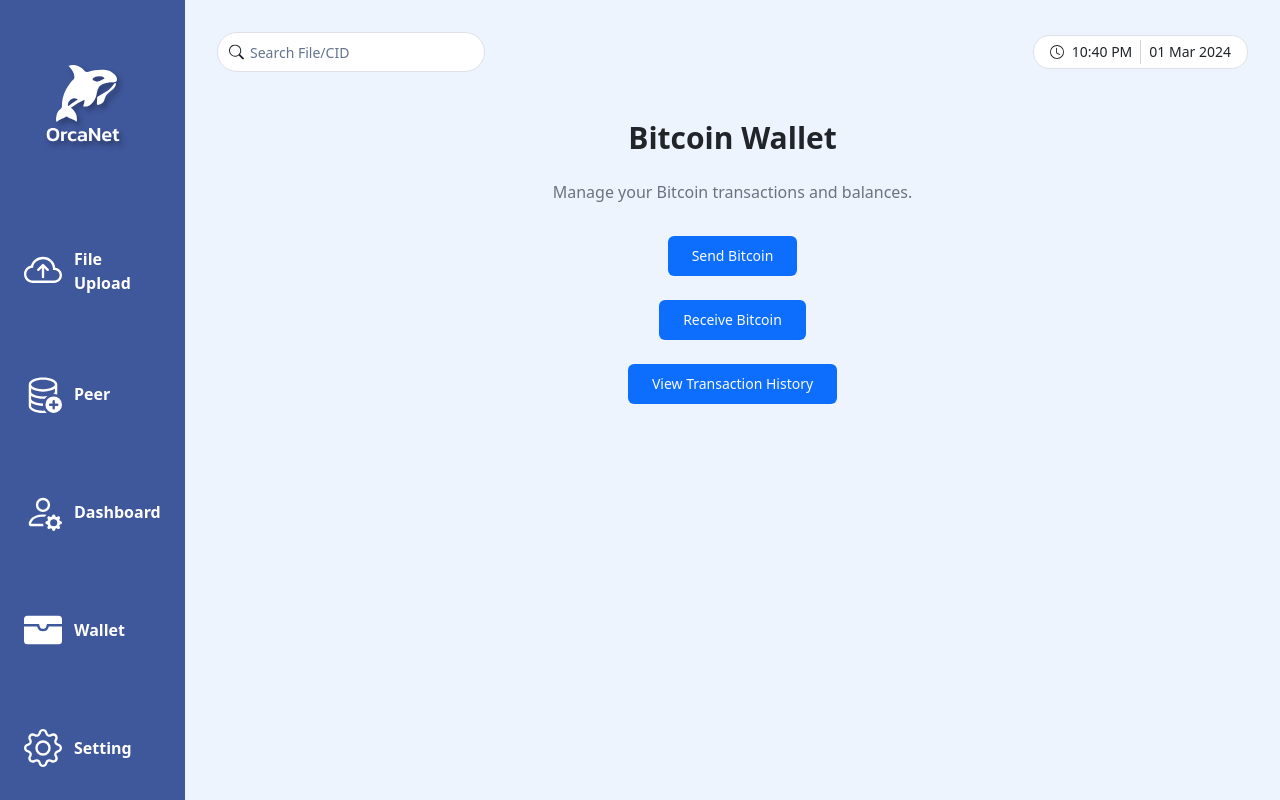
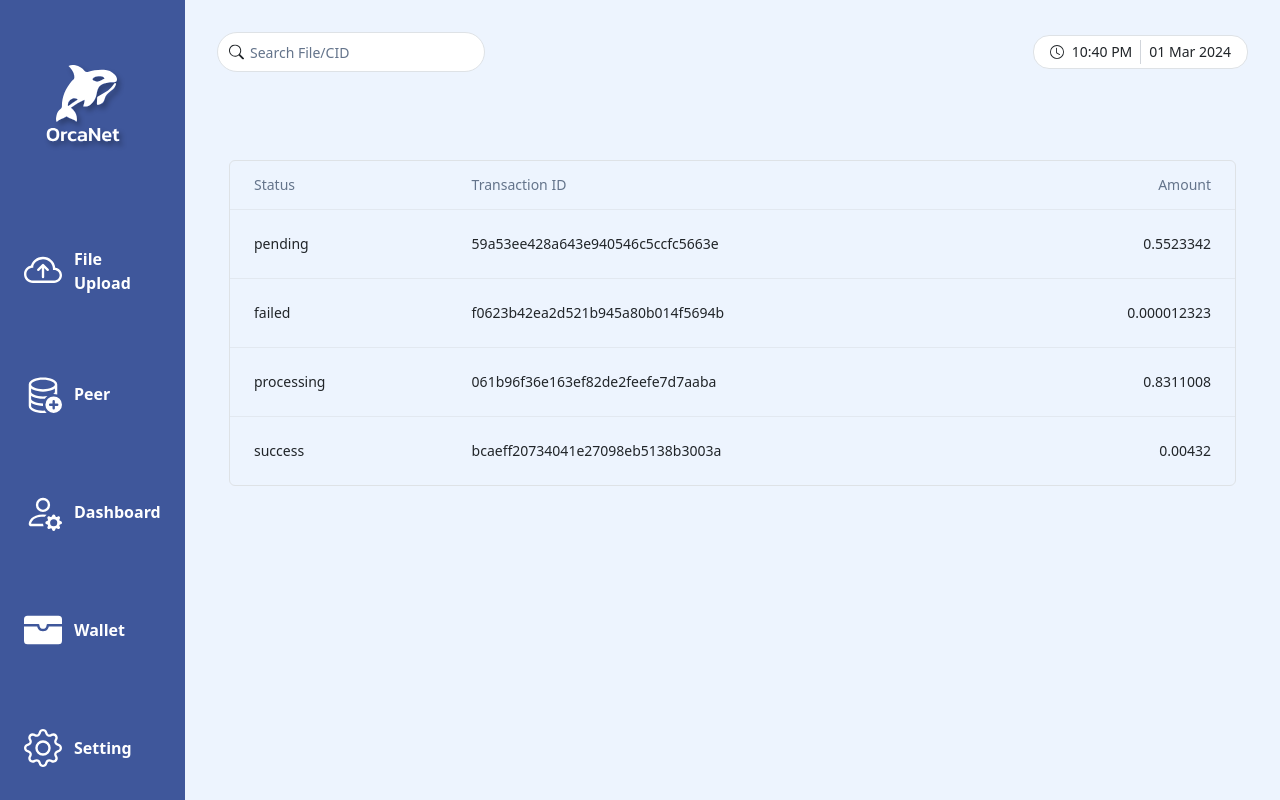
Before and after one commit to sbu-416-24sp/orcanet-desktop-deprecated, a React (Vite) app in the folder frontend/: page /Wallet in a window 1280 px wide. Built offline with nearby package versions, Linux system fonts and the light colour scheme; the HTML template or start-up script is replaced by a standard one.

Commit message:
Add data table component for wallet

```diff
--- a/frontend/src/components/Wallet/WalletPage.tsx
+++ b/frontend/src/components/Wallet/WalletPage.tsx
@@ -1,27 +1,65 @@
 import { motion } from "framer-motion";
 import { routeVariants } from "../../helper/RouterAnimation";
-import { Button } from "@/components/ui/button";
-
+import { useState, useEffect } from "react";
+import { Payment, columns } from "./columns";
+import { DataTable } from "./data-table";
 import Header from "../Header/Header";
 
-export default function WalletPage() {
+async function getData(): Promise<Payment[]> {
+  // Fetch data from your API here.
+  return [
+    {
+      id: "59a53ee428a643e940546c5ccfc5663e",
+      amount: 0.5523342,
+      status: "pending",
+    },
+    {
+      id: "f0623b42ea2d521b945a80b014f5694b",
+      amount: 0.000012323,
+      status: "failed",
+    },
+    {
+      id: "061b96f36e163ef82de2feefe7d7aaba",
+      amount: 0.8311008,
+      status: "processing",
+    },
+    {
+      id: "bcaeff20734041e27098eb5138b3003a",
+      amount: 0.00432,
+      status: "success",
+    },
+    // ...
+  ];
+}
+
+export default function DemoPage() {
+  const [data, setData] = useState<Payment[]>([]);
+
+  useEffect(() => {
+    const fetchData = async () => {
+      const result = await getData();
+      setData(result);
+    };
+
+    fetchData();
+  }, []);
+
   return (
     <motion.div
-      // className="content file-upload-page"
       className="p-8 h-full bg-blue-100 bg-opacity-50"
       initial="initial"
       animate="final"
       variants={routeVariants}
     >
-      <Header />
-      <div className="flex flex-col items-center justify-center">
-        <h1 className="text-3xl font-bold mb-4">Bitcoin Wallet</h1>
-        <p className="text-gray-500 mb-8">
-          Manage your Bitcoin transactions and balances.
-        </p>
-        <Button className="mb-4">Send Bitcoin</Button>
-        <Button className="mb-4">Receive Bitcoin</Button>
-        <Button className="mb-4">View Transaction History</Button>
+      <div>
+        <Header />
+        <div className="container mx-auto py-10">
+          {data.length > 0 ? (
+            <DataTable columns={columns} data={data} />
+          ) : (
+            <div>Loading...</div>
+          )}
+        </div>
       </div>
     </motion.div>
   );
--- /dev/null
+++ b/frontend/src/components/Wallet/columns.tsx
@@ -0,0 +1,30 @@
+"use client";
+
+import { ColumnDef } from "@tanstack/react-table";
+
+// This type is used to define the shape of our data.
+// You can use a Zod schema here if you want.
+export type Payment = {
+  id: string;
+  amount: number;
+  status: "pending" | "processing" | "success" | "failed";
+};
+
+export const columns: ColumnDef<Payment>[] = [
+  {
+    accessorKey: "status",
+    header: "Status",
+  },
+  {
+    accessorKey: "id",
+    header: "Transaction ID",
+  },
+  {
+    accessorKey: "amount",
+    header: () => <div className="text-right">Amount</div>,
+    cell: ({ row }) => {
+      const amount = parseFloat(row.getValue("amount"));
+      return <div className="text-right font-medium">{amount}</div>;
+    },
+  },
+];
--- /dev/null
+++ b/frontend/src/components/Wallet/data-table.tsx
@@ -0,0 +1,80 @@
+"use client";
+
+import {
+  ColumnDef,
+  flexRender,
+  getCoreRowModel,
+  useReactTable,
+} from "@tanstack/react-table";
+
+import {
+  Table,
+  TableBody,
+  TableCell,
+  TableHead,
+  TableHeader,
+  TableRow,
+} from "@/components/ui/table";
+
+interface DataTableProps<TData, TValue> {
+  columns: ColumnDef<TData, TValue>[];
+  data: TData[];
+}
+
+export function DataTable<TData, TValue>({
+  columns,
+  data,
+}: DataTableProps<TData, TValue>) {
+  const table = useReactTable({
+    data,
+    columns,
+    getCoreRowModel: getCoreRowModel(),
+  });
+
+  return (
+    <div className="rounded-md border">
+      <Table>
+        <TableHeader>
+          {table.getHeaderGroups().map((headerGroup) => (
+            <TableRow key={headerGroup.id}>
+              {headerGroup.headers.map((header) => {
+                return (
+                  <TableHead key={header.id}>
+                    {header.isPlaceholder
+                      ? null
+                      : flexRender(
+                          header.column.columnDef.header,
+                          header.getContext()
+                        )}
+                  </TableHead>
+                );
+              })}
+            </TableRow>
+          ))}
+        </TableHeader>
+        <TableBody>
+          {table.getRowModel().rows?.length ? (
+            table.getRowModel().rows.map((row) => (
+              <TableRow
+                key={row.id}
+                data-state={row.getIsSelected() && "selected"}
+              >
+                {row.getVisibleCells().map((cell) => (
+                  <TableCell key={cell.id}>
+                    {flexRender(cell.column.columnDef.cell, cell.getContext())}
+                  </TableCell>
+                ))}
+              </TableRow>
+            ))
+          ) : (
+            <TableRow>
+              <TableCell colSpan={columns.length} className="h-24 text-center">
+                No results.
+              </TableCell>
+            </TableRow>
+          )}
+        </TableBody>
+      </Table>
+    </div>
+  );
+}
```
